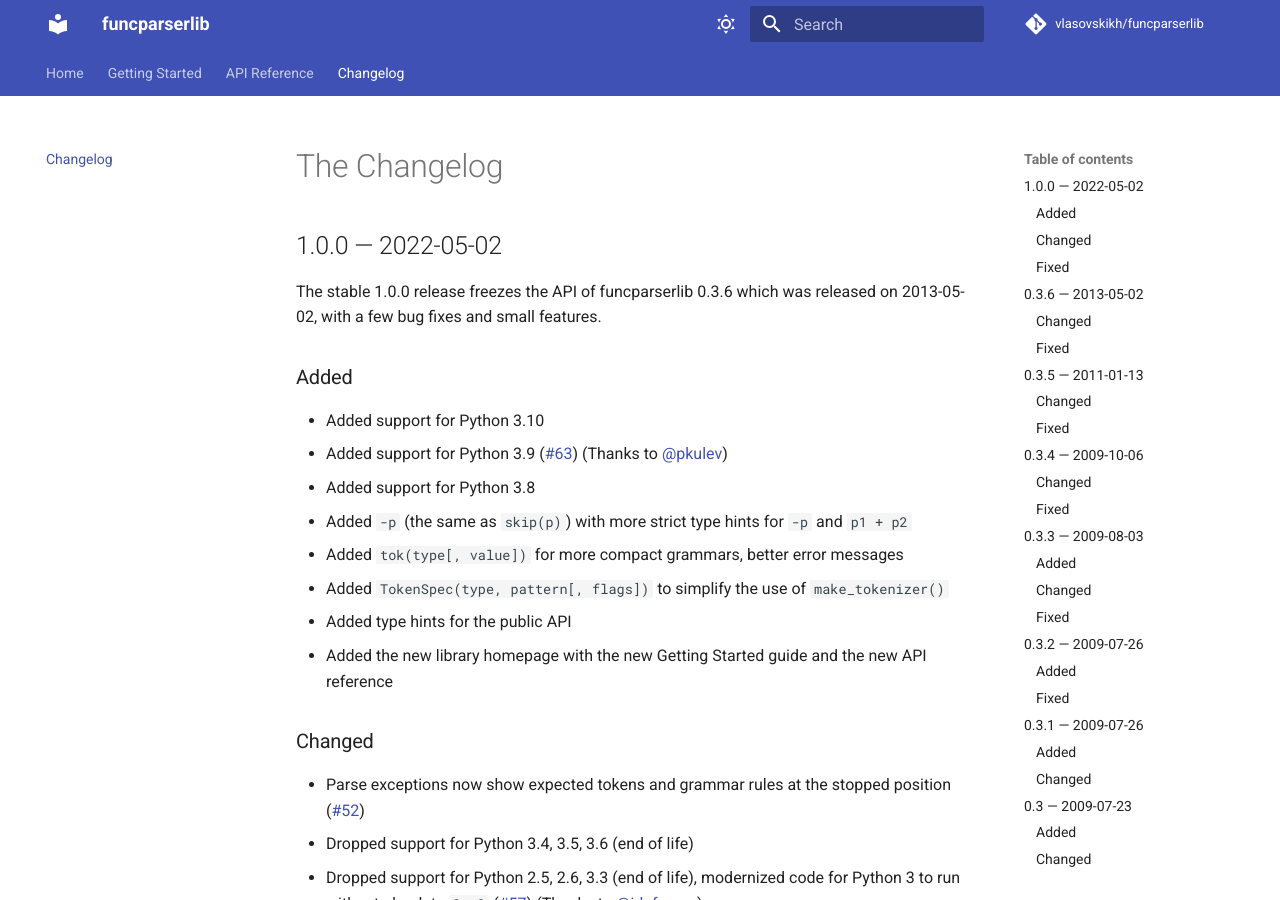
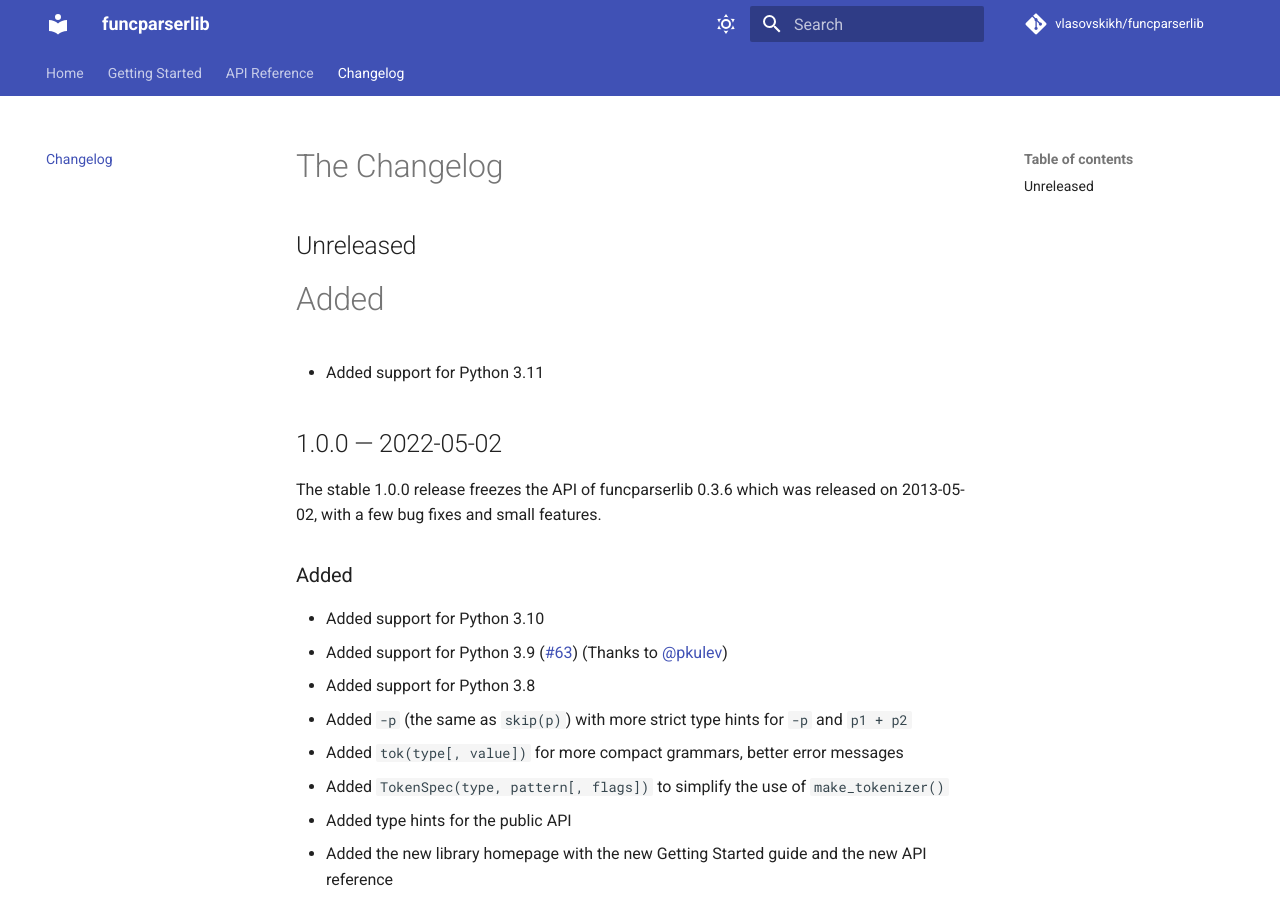
Before and after one commit to vlasovskikh/funcparserlib, an MkDocs documentation site: the page built from docs/changes.md, in a window 1280 px wide and 900 px high. Built offline with MkDocs 1.6.1 and Material for MkDocs 9.7.7, drawn with Linux system fonts in a browser that asks for light colours; comment, search, counter and statistics services are not loaded.

Commit message:
Added support for Python 3.11

```diff
--- a/docs/changes.md
+++ b/docs/changes.md
@@ -1,5 +1,13 @@
 The Changelog
 =============
+
+
+Unreleased
+----------
+
+# Added
+
+* Added support for Python 3.11
 
 
 1.0.0 — 2022-05-02
--- a/pyproject.toml
+++ b/pyproject.toml
@@ -18,6 +18,7 @@
     "Programming Language :: Python :: 3.8",
     "Programming Language :: Python :: 3.9",
     "Programming Language :: Python :: 3.10",
+    "Programming Language :: Python :: 3.11",
 ]
 
 [tool.poetry.dependencies]
```
Also changed, not shown: 4 other files.
